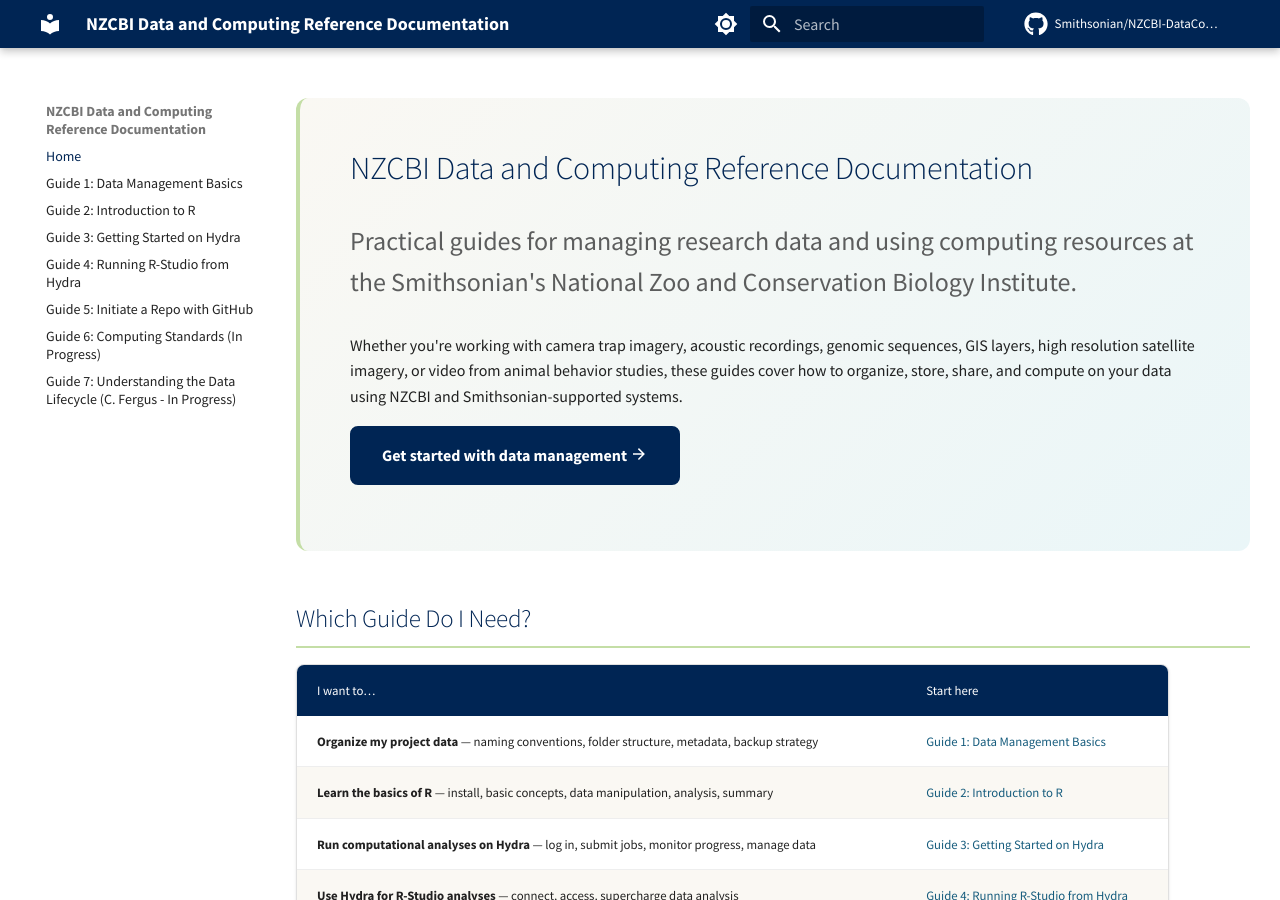
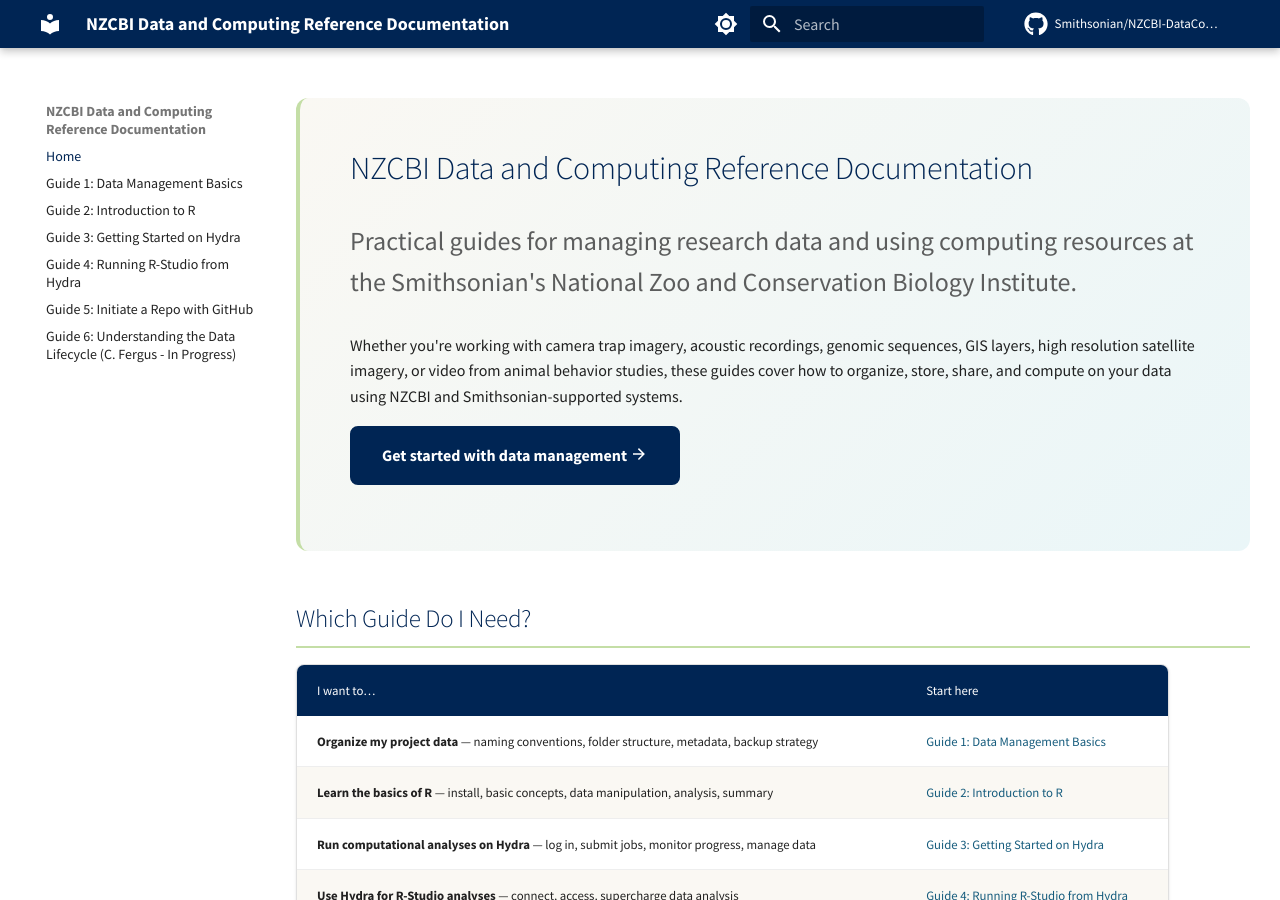
Before and after one commit to Smithsonian/NZCBI-DataComputingDocs, an MkDocs documentation site: the page built from docs/index.md, in a window 1280 px wide and 900 px high. Built offline with MkDocs 1.6.1 and Material for MkDocs 9.7.7, drawn with Linux system fonts in a browser that asks for light colours; comment, search, counter and statistics services are not loaded.

Commit message:
Removed computing standards

```diff
--- a/mkdocs.yml
+++ b/mkdocs.yml
@@ -40,8 +40,7 @@ nav:
   - "Guide 3: Getting Started on Hydra": hydra.md
   - "Guide 4: Running R-Studio from Hydra": RStudio-Hydra.md
   - "Guide 5: Initiate a Repo with GitHub": github.md
-  - "Guide 6: Computing Standards (In Progress)": computing-standards.md
-  - "Guide 7: Understanding the Data Lifecycle (C. Fergus - In Progress)": data-lifecycle.md
+  - "Guide 6: Understanding the Data Lifecycle (C. Fergus - In Progress)": data-lifecycle.md
 
 markdown_extensions:
   - toc:
```
Also changed, not shown: docs/computing-standards.md (deleted, +0 -1 lines).
